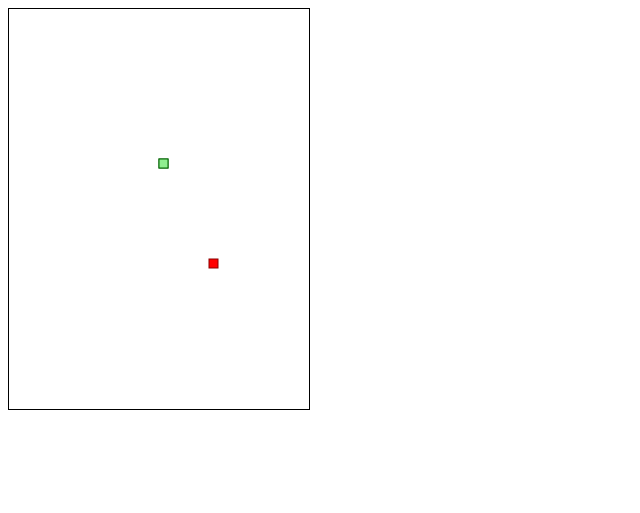
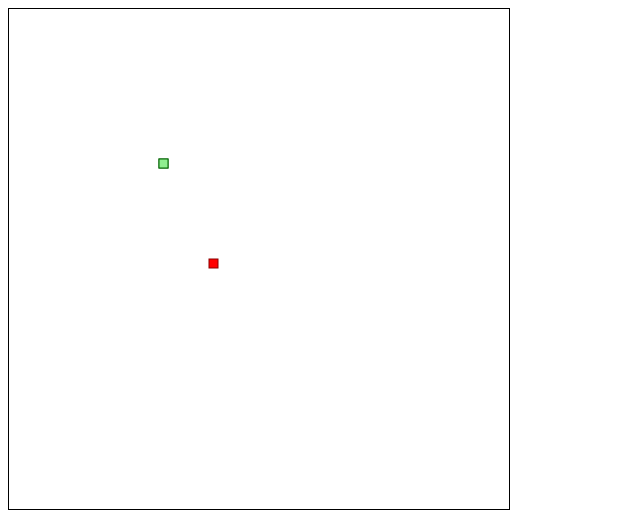
Before and after one commit to RitikDua/Snake-Game-using-OOPs, a plain HTML site: page index.html in a window 1280 px wide. Shown: the whole page, without its empty margins (0-640 px from the left). Drawn offline with Linux system fonts and the light colour scheme.

Commit message:
Try in change of canvas size

```diff
--- a/index.html
+++ b/index.html
@@ -5,7 +5,8 @@
 	<link rel="stylesheet" href="index.css" />
 </head>
 <body>
-<canvas id="game" height="400" heght="400" ></canvas>
+<canvas id="game" height="500" width="500" ></canvas>
+<div class="container" id="ScoreBoard"></div>
 <script src="snake.js"></script>
 </body>
 </html>
```
